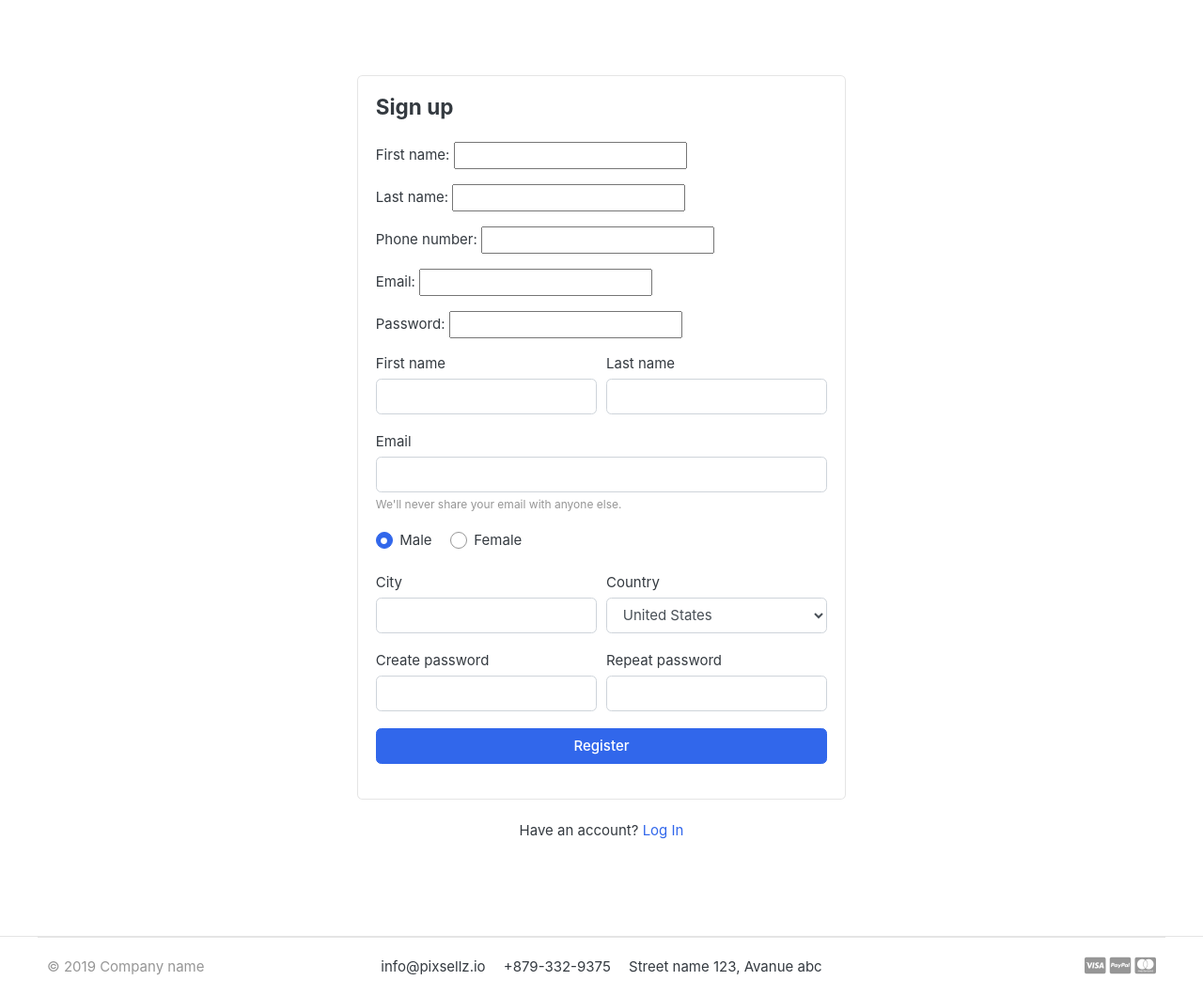
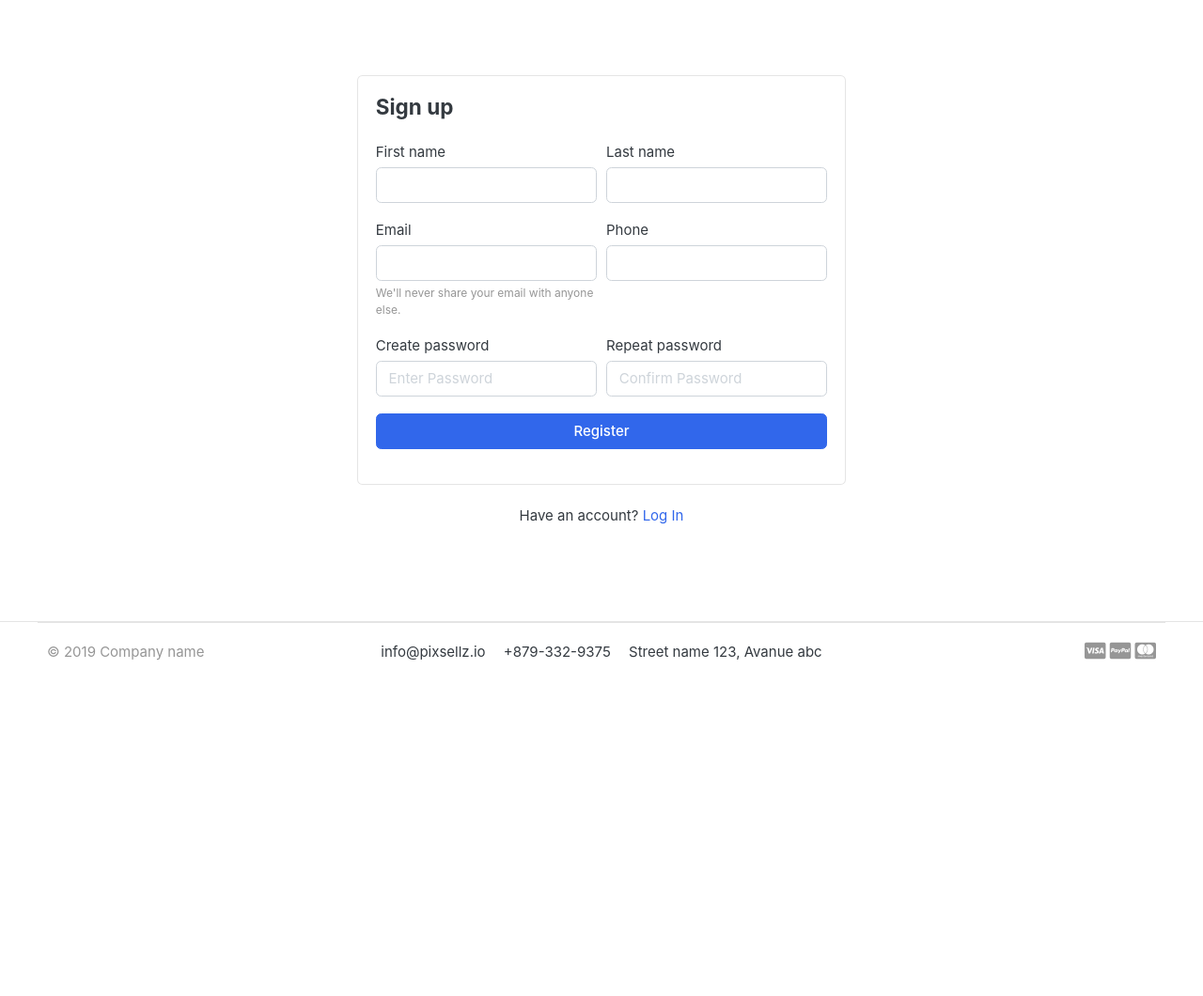
Before and after one commit to hadinshb/HadinStore, a Django app: page /accounts/register/ in a window 1280 px wide. Shown: the part 118-1178 px from the top of the page at 94% size. After the commit the page ends 821 px from the top, so only its background shows below. Run offline with Django 4.2, Linux system fonts and the light colour scheme; tables that the repository leaves empty hold one stand-in row (values such as "Sample post"); some libraries are stand-ins or nearby versions; some web fonts are replaced.

Commit message:
Add bootstrap to  Registration Model Form

```diff
--- a/accounts/forms.py
+++ b/accounts/forms.py
@@ -1,8 +1,16 @@
 from .models import Account
-from django.forms import ModelForm
+from django import forms
 
 
-class RegistrationForm(ModelForm):
+class RegistrationForm(forms.ModelForm):
+    password=forms.CharField(widget=forms.PasswordInput(attrs={'placeholder':'Enter Password'}))
+    password_confirm=forms.CharField(widget=forms.PasswordInput(attrs={'placeholder':'Confirm Password'}))
+
     class Meta:
         model=Account
-        fields=['first_name','last_name','phone_number','email','password']
+        fields=['first_name','last_name','phone_number','email','password','password_confirm']
+
+    def __init__(self,*arg,**karg):
+        super(RegistrationForm,self).__init__(*arg,**karg)
+        for field in self.fields:
+            self.fields[field].widget.attrs['class']='form-control'
--- a/accounts/views.py
+++ b/accounts/views.py
@@ -3,8 +3,8 @@ from .forms import RegistrationForm
 
 # Create your views here.
 def register(request):
-    registrationForm=RegistrationForm()
-    context={'registration_form':registrationForm}
+    form=RegistrationForm()
+    context={'form':form}
     return render(request,'accounts/register.html',context)
 
 def login(request):
--- a/templates/accounts/register.html
+++ b/templates/accounts/register.html
@@ -7,65 +7,51 @@
   <!-- ============================ COMPONENT REGISTER   ================================= -->
   <div class="card mx-auto" style="max-width:520px; margin-top:40px;">
     <article class="card-body">
-            <header class="mb-4"><h4 class="card-title">Sign up</h4></header>
+      <header class="mb-4">
+        <h4 class="card-title">Sign up</h4>
+      </header>
 
-            <form>
+      <form action="{% url 'register' %}" method="POST">
         {% csrf_token %}
-            {{registration_form.as_p}}
+
         <div class="form-row">
           <div class="col form-group">
             <label>First name</label>
-                              <input type="text" class="form-control" placeholder="">
+            {{ form.first_name}}
           </div> <!-- form-group end.// -->
           <div class="col form-group">
             <label>Last name</label>
-                              <input type="text" class="form-control" placeholder="">
+            {{ form.last_name}}
           </div> <!-- form-group end.// -->
         </div> <!-- form-row end.// -->
-                    <div class="form-group">
+
+
+
+        <div class="form-row">
+
+          <div class="form-group col-md-6">
             <label>Email</label>
-                        <input type="email" class="form-control" placeholder="">
+            {{ form.email}}
             <small class="form-text text-muted">We'll never share your email with anyone else.</small>
           </div> <!-- form-group end.// -->
-                    <div class="form-group">
-                        <label class="custom-control custom-radio custom-control-inline">
-                          <input class="custom-control-input" checked="" type="radio" name="gender" value="option1">
-                          <span class="custom-control-label"> Male </span>
-                        </label>
-                        <label class="custom-control custom-radio custom-control-inline">
-                          <input class="custom-control-input" type="radio" name="gender" value="option2">
-                          <span class="custom-control-label"> Female </span>
-                        </label>
+
+          <div class="form-group col-md-6">
+            <label>Phone</label>
+            {{ form.phone_number}}
           </div> <!-- form-group end.// -->
-                    <div class="form-row">
-                        <div class="form-group col-md-6">
-                          <label>City</label>
-                          <input type="text" class="form-control">
-                        </div> <!-- form-group end.// -->
-                        <div class="form-group col-md-6">
-                          <label>Country</label>
-                          <select id="inputState" class="form-control">
-                            <option> Choose...</option>
-                              <option>Uzbekistan</option>
-                              <option>Russia</option>
-                              <option selected="">United States</option>
-                              <option>India</option>
-                              <option>Afganistan</option>
-                          </select>
-                        </div> <!-- form-group end.// -->
-                    </div> <!-- form-row.// -->
-                    <div class="form-row">
+
+
           <div class="form-group col-md-6">
             <label>Create password</label>
-                            <input class="form-control" type="password">
+            {{ form.password}}
           </div> <!-- form-group end.// -->
           <div class="form-group col-md-6">
             <label>Repeat password</label>
-                            <input class="form-control" type="password">
+            {{ form.password_confirm}}
           </div> <!-- form-group end.// -->
         </div>
         <div class="form-group">
-                        <button type="submit" class="btn btn-primary btn-block"> Register  </button>
+          <button type="submit" class="btn btn-primary btn-block"> Register </button>
         </div> <!-- form-group// -->
 
       </form>
```
Lines whose indentation alone changed are shown as unchanged.
